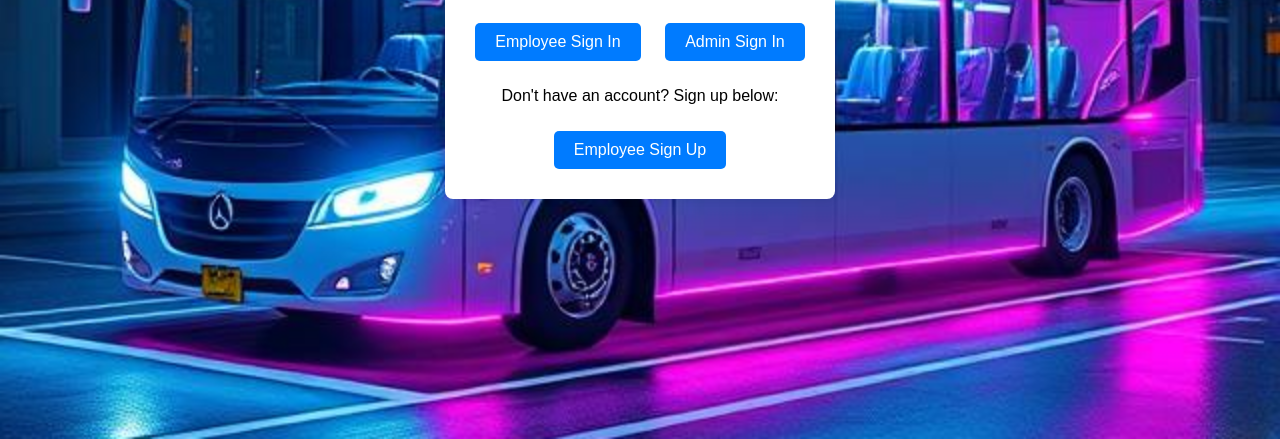
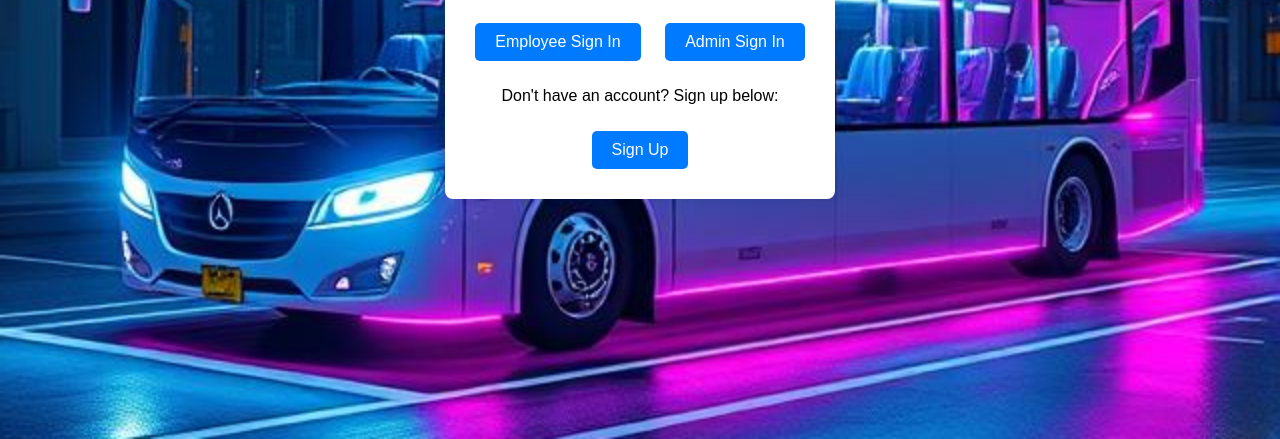
Before and after one commit to Holy-Hack-2025/Team-7-Neushoorns-Delaware, a plain HTML site: page src/index.html in a window 1280 px wide. Shown: the part 361-800 px from the top of the page. Drawn offline with Linux system fonts and the light colour scheme.

Commit message:
backbuttons

```diff
--- a/src/index.html
+++ b/src/index.html
@@ -64,7 +64,7 @@
         <a href="employee-signin.html" class="btn">Employee Sign In</a>
         <a href="admin-signin.html" class="btn">Admin Sign In</a>
         <p>Don't have an account? Sign up below:</p>
-        <a href="employee-signup.html" class="btn">Employee Sign Up</a>
+        <a href="employee-signup.html" class="btn">Sign Up</a>
     </div>
 </body>
 </html>
```
Also changed, not shown: src/admin/busses.html (+2 -0 lines), src/admin/hotspots.html (+1 -1 lines), src/employee/hotspots.html (+1 -0 lines).
